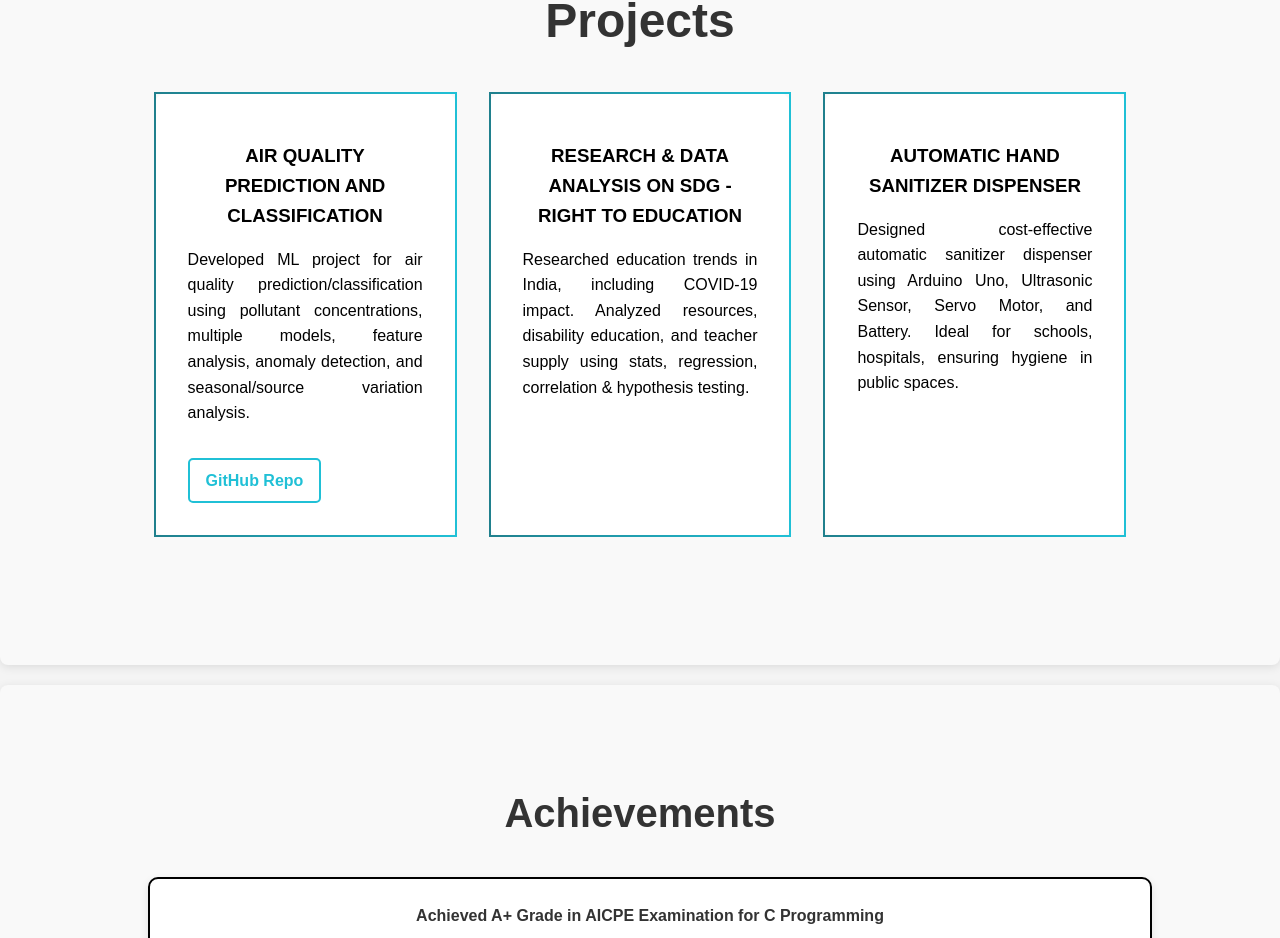
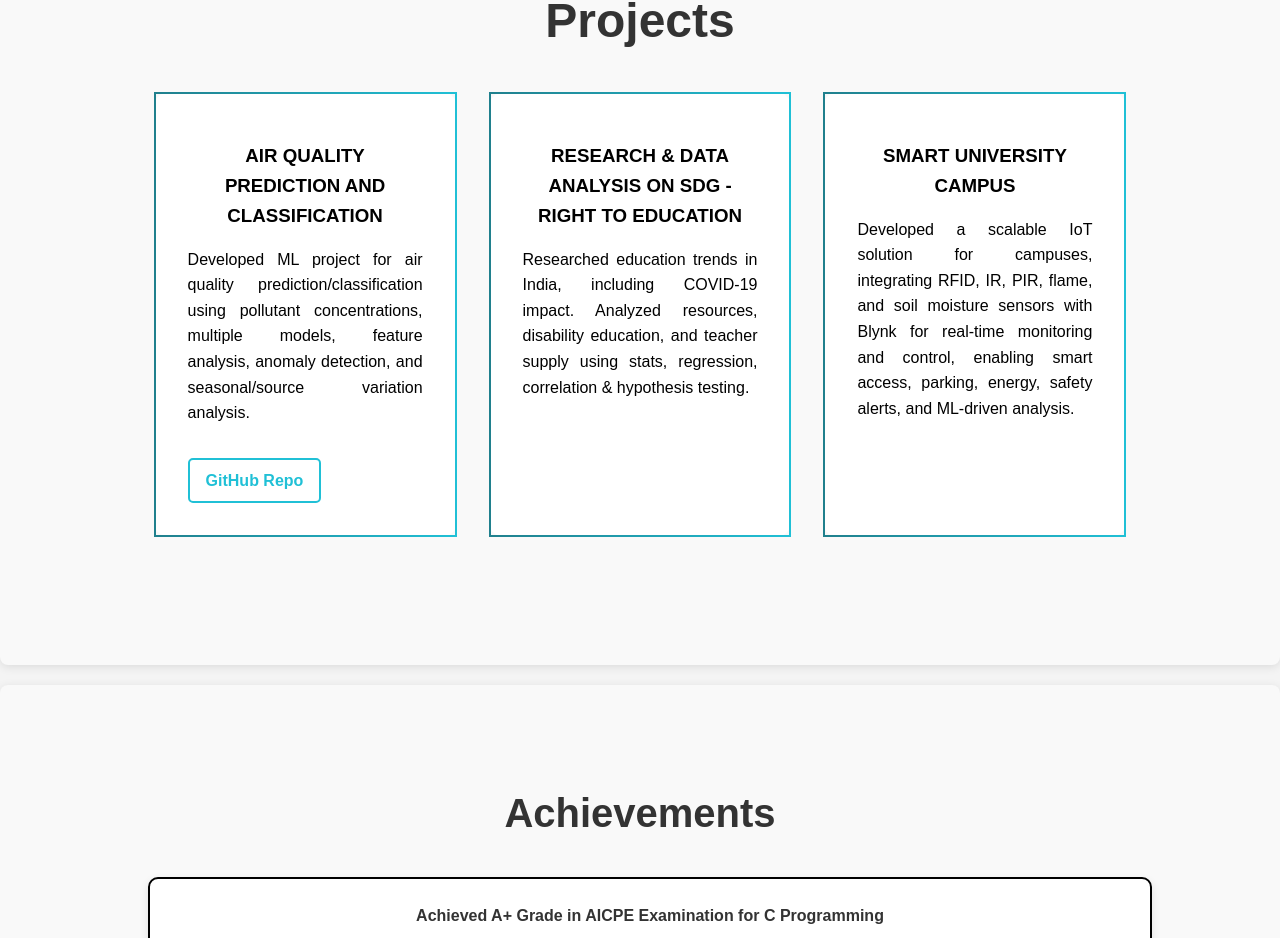
Before and after one commit to aryanlunawat555/Personal-Portfolio, a React (Create React App) app: page / in a window 1280 px wide. Shown: the part 1805-2743 px from the top of the page. Built offline with nearby package versions, Linux system fonts and the light colour scheme.

Commit message:
Updated CV and Project

```diff
--- a/src/components/Projects.js
+++ b/src/components/Projects.js
@@ -26,10 +26,10 @@ const Projects = () => {
                 </div>
 
                 <div className="project-card">
-                    <h3>AUTOMATIC HAND SANITIZER DISPENSER</h3>
+                    <h3>SMART UNIVERSITY CAMPUS</h3>
                     <p>
-                        Designed cost-effective automatic sanitizer dispenser using Arduino Uno, Ultrasonic Sensor,
-                        Servo Motor, and Battery. Ideal for schools, hospitals, ensuring hygiene in public spaces.
+                        Developed a scalable IoT solution for campuses, integrating RFID, IR, PIR, flame, and soil moisture
+                        sensors with Blynk for real-time monitoring and control, enabling smart access, parking, energy, safety alerts, and ML-driven analysis.
                     </p>
                 </div>
             </div>
```
